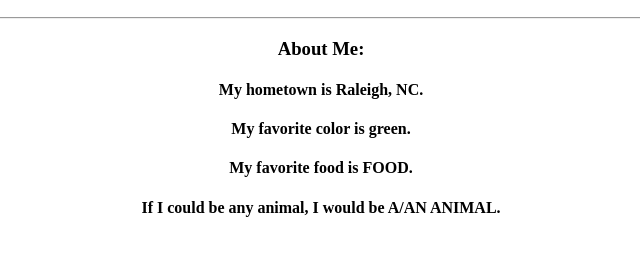
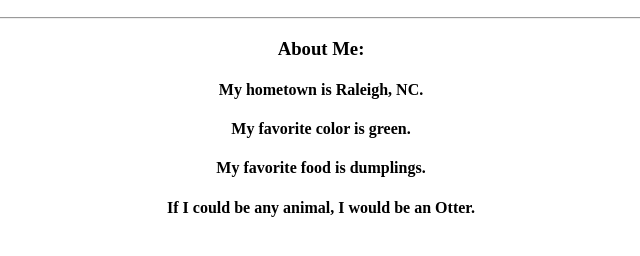
Before and after one commit to valgarciav/my-first-repo, a plain HTML site: page index.html in a window 1280 px wide. Shown: the part 110-366 px from the top of the page, without its empty margins (319-959 px from the left). Drawn offline with Linux system fonts and the light colour scheme.

Commit message:
first commit

```diff
--- a/index.html
+++ b/index.html
@@ -13,8 +13,8 @@
                 <h3>About Me:</h3>
                     <h4>My hometown is Raleigh, NC.</h4>
                     <h4>My favorite color is green.</h4>
-                    <h4>My favorite food is FOOD.</h4>
-                    <h4>If I could be any animal, I would be A/AN ANIMAL.</h4>
+                    <h4>My favorite food is dumplings.</h4>
+                    <h4>If I could be any animal, I would be an Otter.</h4>
             </div>
           </body>
         </html>
```
